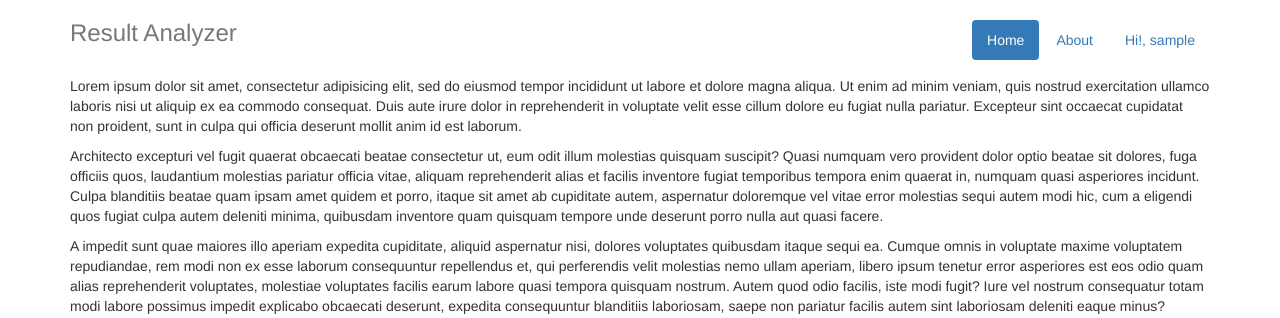
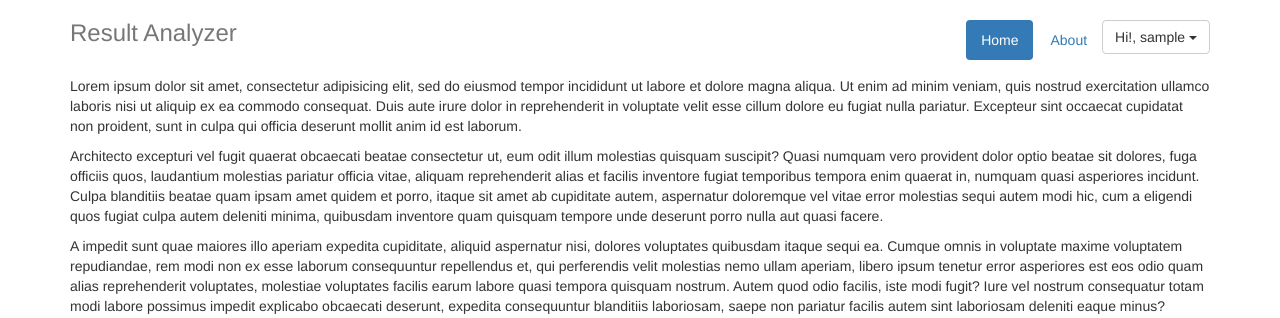
Before and after one commit to utkbansal/result-analyser, a Django app: page /analysis/ in a window 1280 px wide. Shown: the top 318 px of the page. Run offline with Django 3.2, Linux system fonts and the light colour scheme; the visitor is signed in with stand-in values (Sample User, id 1); some libraries are stand-ins or nearby versions.

Commit message:
Implements dropdown on username
* on dropdown logout implemented
* password reset option also given but not implemented

```diff
--- a/scraper/urls.py
+++ b/scraper/urls.py
@@ -1,9 +1,10 @@
 from django.conf.urls import patterns,  url
-from .views import AnalysisFormView, AnalysisView,LoginView
+from .views import AnalysisFormView, AnalysisView, LoginView, LogOutView
 
 urlpatterns = patterns(
     '',
     url(r'^analyze/$', AnalysisFormView.as_view(), name='analyze'),
     url(r'^analysis/$', AnalysisView.as_view(), name='analysis'),
     url(r'^$', LoginView.as_view(), name='login'),
+    url(r'^analyze/logout/$', LogOutView.as_view(), name='logout'),
 )
--- a/scraper/views.py
+++ b/scraper/views.py
@@ -3,7 +3,8 @@
 from django.core.urlresolvers import reverse_lazy
 from django.views import generic
 from django.http import HttpResponseRedirect, HttpResponse
-from django.contrib.auth import authenticate, login
+from django.http import HttpResponseRedirect
+from django.contrib.auth import authenticate, login, logout
 
 from .excel import create_excel
 from .forms import AnalysisForm, LoginForm
@@ -64,3 +65,11 @@
             return super(LoginView, self).form_valid(form)
         else:
             return self.form_invalid(form)
+
+
+class LogOutView(generic.RedirectView):
+    url = reverse_lazy('login')
+
+    def get(self, request, *args, **kwargs):
+        logout(request)
+        return super(LogOutView, self).get(request, *args, **kwargs)
--- a/templates/base.html
+++ b/templates/base.html
@@ -30,11 +30,23 @@
     <div class="container">
       <div class="header">
         <nav>
-          <ul class="nav nav-pills pull-right">
+          <ul class="nav nav-pills pull-right" style="display: inline-flex">
             <li role="presentation" class="active"><a href="#">Home</a></li>
             <li role="presentation"><a href="#">About</a></li>
               {% if user.is_authenticated %}
-                  <li role="presentation"><a href="#">Hi!, {{ user.username }}</a></li>
+                  <div class="dropdown">
+                    <button class="btn btn-default dropdown-toggle" type="button" id="dropdownMenu1" data-toggle="dropdown" aria-expanded="true"><li role="presentation"><a href="#"></a></li>
+                        Hi!, {{ user.username }}
+                            <span class="caret"></span>
+                              </button>
+                              <ul class="dropdown-menu" role="menu" aria-labelledby="dropdownMenu1">
+                                <li role="presentation"><a role="menuitem" tabindex="-1" href="#">Change Password</a></li>
+                                <li role="presentation"><a role="menuitem" tabindex="-1" href="/analyze/logout">Logout</a></li>
+
+
+                              </ul>
+                     </div>
+
               {% else %}
                   <li role="presentation"><a href="#">Login</a></li>
               {% endif %}
```
